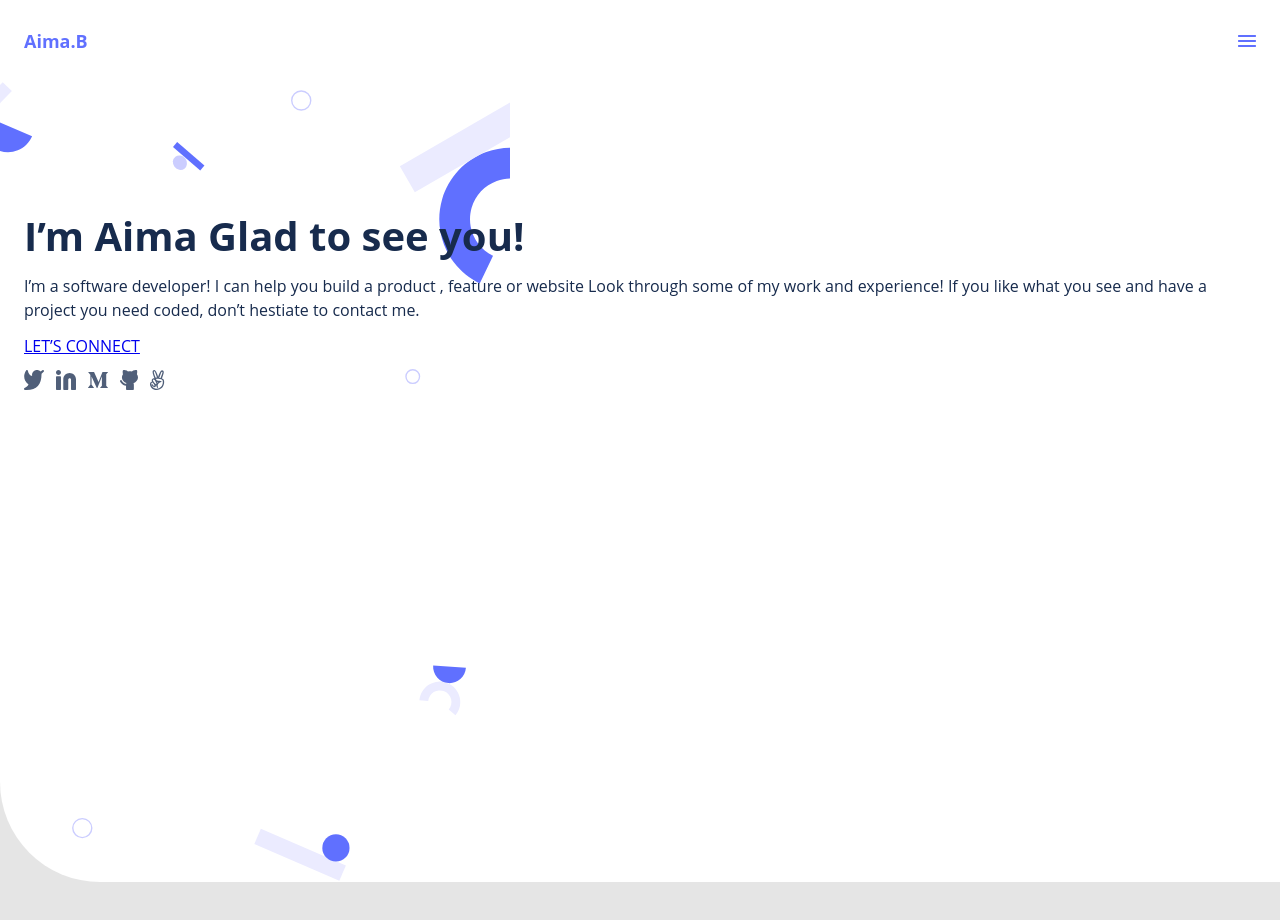
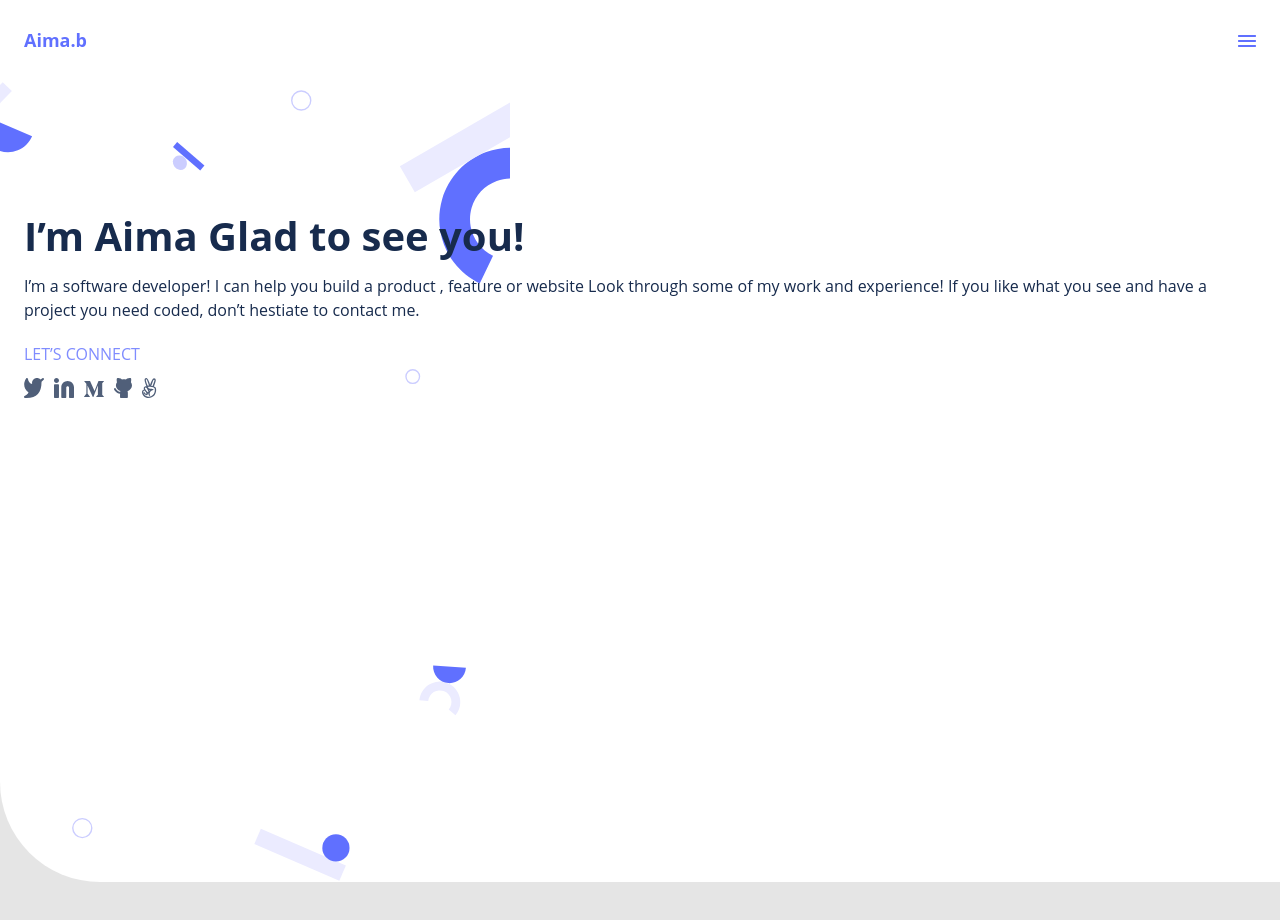
Before and after one commit to BANCUNGUYE66/Portofolio.github.io, a website: page index.html in a window 1280 px wide. Shown: the top 920 px of the page. Drawn offline with Linux system fonts and the light colour scheme.

Commit message:
Made changes

```diff
--- a/index.html
+++ b/index.html
@@ -14,7 +14,9 @@
    <header>
       <nav>
           <div class="nav_bar">
-             <h2>Aima.B</h2>
+             <div class="logo">
+                <a href="#"> Aima.b</a>
+              </div>
              <div class="nav_image">
                 <img src="images/Normal Button/Tertiary/Icons/Union.png" alt="">
              </div>
@@ -31,13 +33,13 @@
                <div class="connect">
                    <a href="#"> LET’S CONNECT</a>
                </div>
-               <div class="icon_wrapper">
-                 <img src="images/Vector 1.svg" alt="">
-                 <img src="images/Linkedin icon.svg" alt="">
-                 <img src="images/Vector 3.svg" alt="">
-                 <img src="images/Vector 4.svg" alt="">
-                 <img src="images/Vector 5.svg" alt="">
-               </div>
+               <ul class="icon_wrapper">
+                 <li> <img src="images/Vector 1.svg" alt=""> </li>
+                 <li> <img src="images/Linkedin icon.svg" alt=""> </li>
+                 <li> <img src="images/Vector 3.svg" alt=""> </li>
+                 <li> <img src="images/Vector 4.svg" alt=""> </li>
+                 <li> <img src="images/Vector 5.svg" alt=""> </li>
+               </ul>
 
             </div>
          </section>
--- a/style.css
+++ b/style.css
@@ -19,11 +19,12 @@
     align-items: center;
   }
 
-  .nav_bar h2 {
+  .logo a {
     color: #6070ff;
     font-weight: 700;
     font-size: 18px;
     line-height: 20px;
+    text-decoration: none;
   }
 
   main {
@@ -62,6 +63,12 @@
   }
 
   .connect {
+    display: flex;
+    padding-top: 8px;
+  }
+
+  .connect a {
+    text-decoration: none;
     font-size: 16px;
     line-height: 24px;
     color: #7f8cff;
@@ -71,8 +78,13 @@
     display: flex;
     flex-direction: row;
     align-items: center;
-    gap: 12px;
+    justify-content: flex-start;
     color: #505f79;
+  }
+
+  .icon_wrapper li {
+    list-style: none;
+    padding-right: 10px;
   }
 
   .work_section {
```
